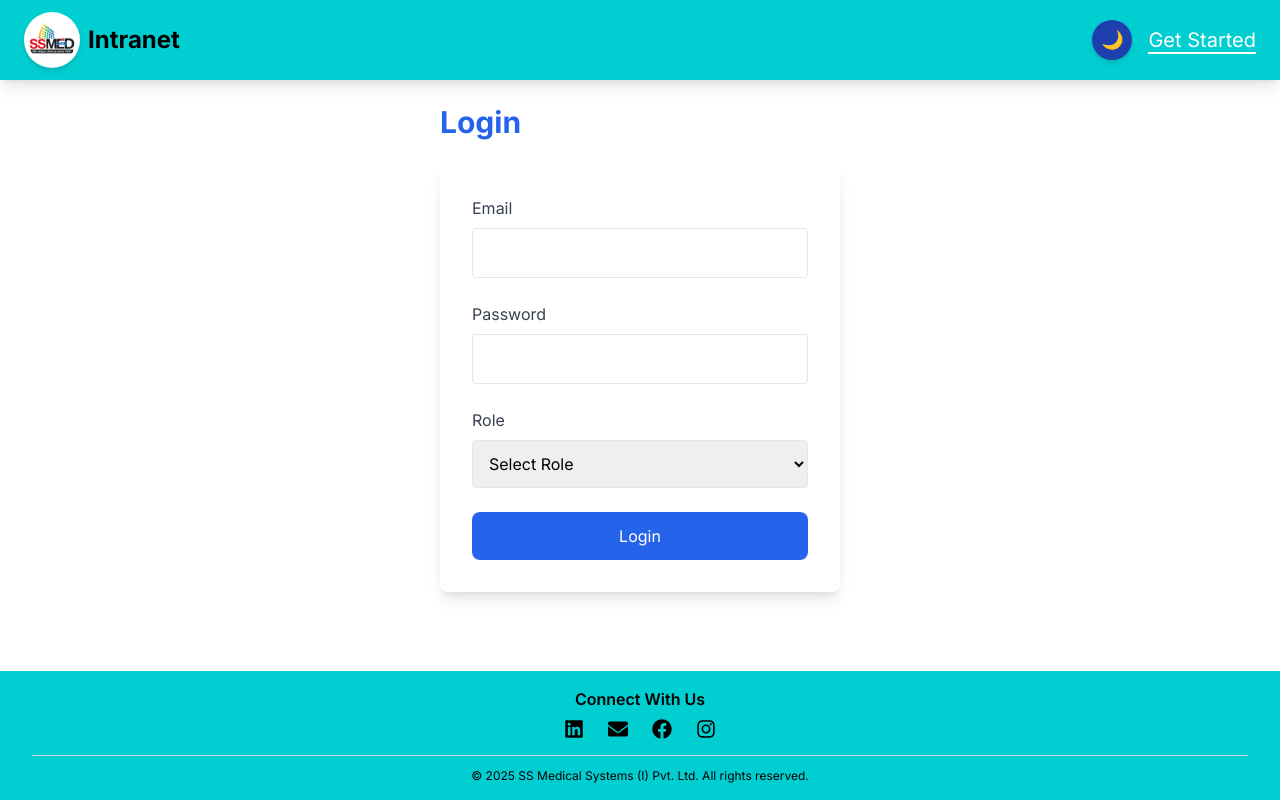
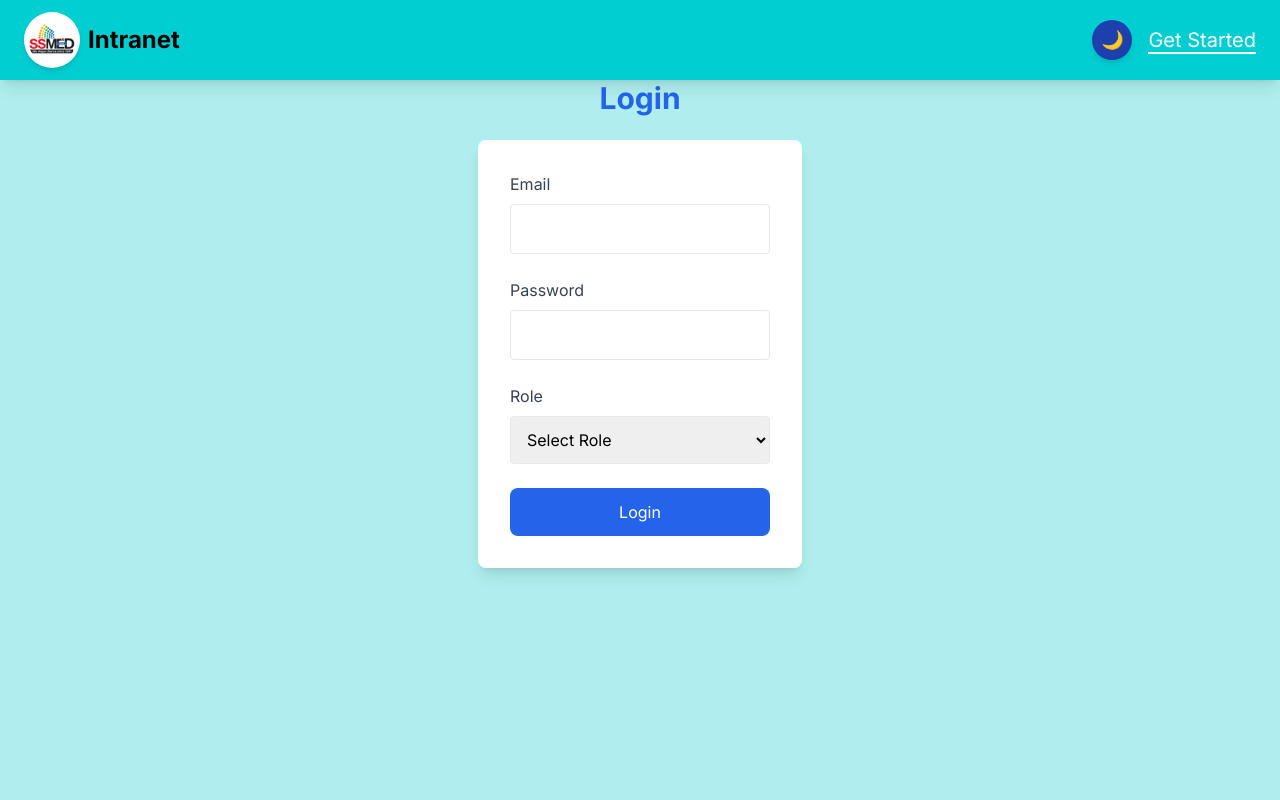
Before and after one commit to rm7054613349/SurveyAppFrontend, a React (Vite) app: page /login in a window 1280 px wide. Shown: the top 800 px of the page. Built offline with nearby package versions, Linux system fonts and the light colour scheme.

Commit message:
26Update

```diff
--- a/src/pages/Login.jsx
+++ b/src/pages/Login.jsx
@@ -35,9 +35,9 @@ function Login() {
   }
 
   return (
-    <motion.div {...pageTransition} className="container mx-auto p-6 max-w-md content-box">
+    <motion.div {...pageTransition} className="w-full flex-1 flex flex-col items-center justify-start min-h-screen bg-[#afeeee] dark:bg-gray-900 px-4 sm:px-6 md:px-8">
       <motion.h2 {...fadeIn} className="text-3xl font-bold mb-6 text-primary-blue">Login</motion.h2>
-      <form onSubmit={handleSubmit(onSubmit)} className="space-y-6 bg-card-bg dark:bg-card-dark-bg p-8 rounded-lg shadow-lg content-box">
+      <form onSubmit={handleSubmit(onSubmit)} className="space-y-6 bg-card-bg  dark:bg-card-dark-bg p-8 rounded-lg shadow-lg content-box">
         <motion.div {...fadeIn} transition={{ delay: 0.1 }}>
           <label className="block mb-2 text-gray-700 dark:text-gray-300">Email</label>
           <input
--- a/src/pages/SurveyForm.jsx
+++ b/src/pages/SurveyForm.jsx
@@ -766,7 +766,7 @@ function SurveyForm() {
   return (
     <motion.div
       {...pageTransition}
-      className="container mx-auto p-8 max-w-7xl bg-blue-50/80  dark:bg-gray-900 min-h-fit font-sans relative overflow-hidden rounded-[3rem]"
+      className="container mx-auto p-8 max-w-7xl bg-blue-50/80 bg-[#afeeee] dark:bg-gray-900 min-h-fit font-sans relative overflow-hidden rounded-[3rem]"
     >
       {/* Animated Background */}
       <div className="absolute inset-0  bg-[#afeeee] opacity-20 animate-gradient-bg" />
```
